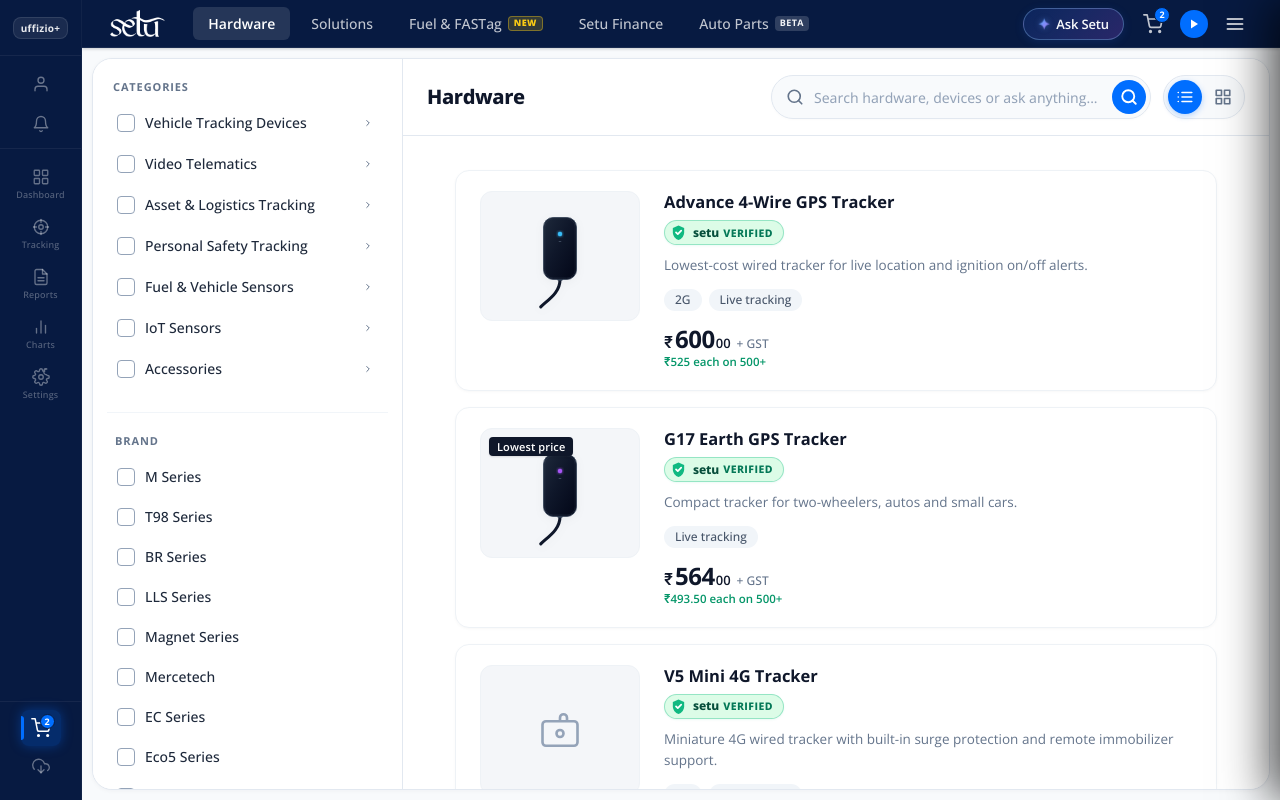
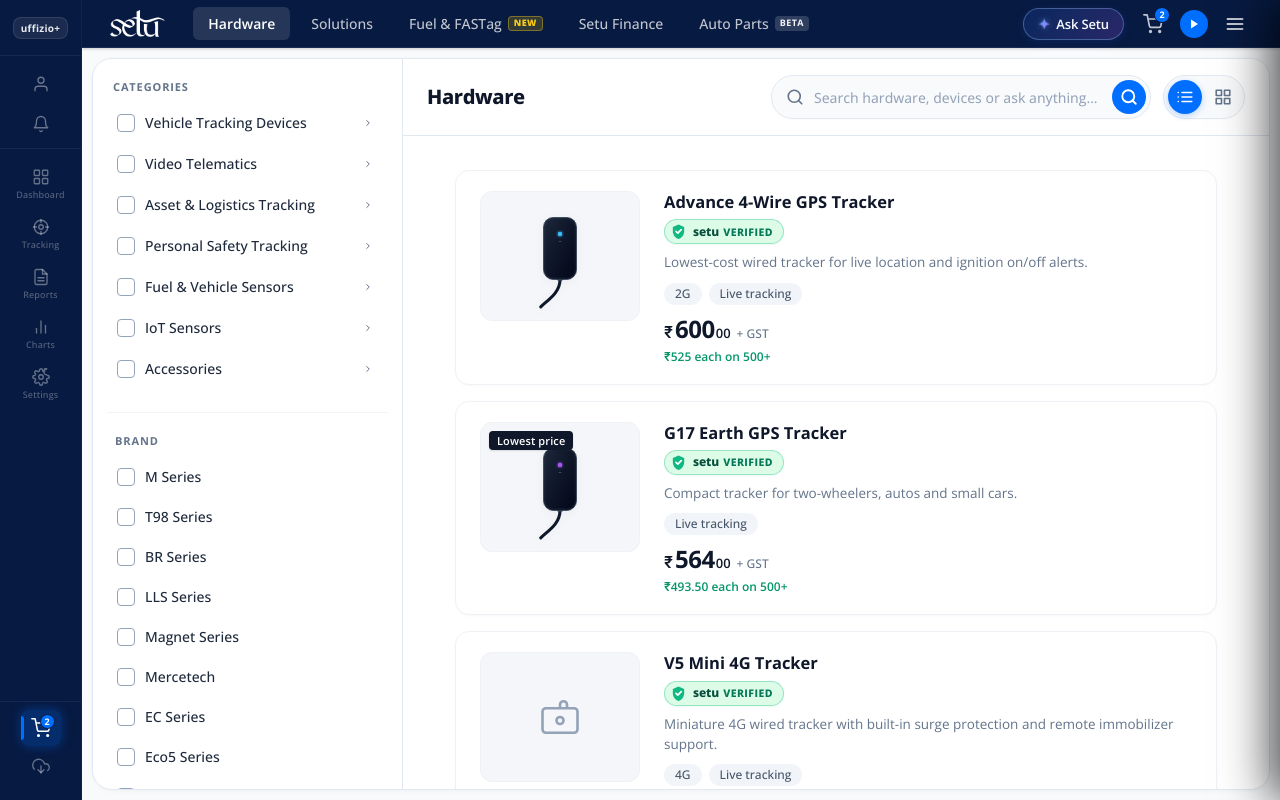
Before and after one commit to kinjal106/setu, a React (Vite) app: page /hardware in a window 1280 px wide. Built offline with nearby package versions, Linux system fonts and the light colour scheme.

Commit message:
style(hardware): optimize top and bottom spacing between product details, pricing, and quantity discount

```diff
--- a/src/pages/Hardware/Hardware.css
+++ b/src/pages/Hardware/Hardware.css
@@ -631,15 +631,15 @@
   font-size: 16.5px;
   font-weight: 700;
   color: #0F172A;
-  margin: 0 0 7px 0;
+  margin: 0 0 6px 0;
   line-height: 1.35;
 }
 
 .pcard-ref__desc {
   font-size: 13.5px;
   color: #64748B;
-  line-height: 1.55;
-  margin: 0 0 13px 0;
+  line-height: 1.5;
+  margin: 0 0 10px 0;
   display: -webkit-box;
   -webkit-line-clamp: 2;
   -webkit-box-orient: vertical;
@@ -653,7 +653,7 @@
   align-items: center;
   flex-wrap: wrap;
   gap: 7px;
-  margin: 0 0 16px 0;
+  margin: 0 0 12px 0;
 }
 
 .pcard-ref__tag-pill {
@@ -673,7 +673,7 @@
   margin-top: auto;
   display: flex;
   flex-direction: column;
-  gap: 2px;
+  gap: 6px;
 }
 
 .pcard-ref__price-row {
@@ -715,7 +715,7 @@
 }
 
 .pcard-ref__bulk-tier {
-  font-size: 11.5px;
+  font-size: 12px;
   font-weight: 600;
   color: #059669;
   line-height: 1.25;
@@ -724,7 +724,7 @@
 /* Verified row (positioned below product title) */
 .pcard-ref__verified-row,
 .pcard-grid__verified-row {
-  margin: 0 0 10px 0;
+  margin: 0 0 8px 0;
   display: flex;
   align-items: center;
 }
@@ -773,7 +773,7 @@
   justify-content: center;
   padding: 12px;
   box-sizing: border-box;
-  margin-bottom: 16px;
+  margin-bottom: 12px;
 }
 
 .pcard-grid__badge {
@@ -832,7 +832,7 @@
   font-size: 15.5px;
   font-weight: 700;
   color: #0F172A;
-  margin: 0 0 7px 0;
+  margin: 0 0 6px 0;
   line-height: 1.4;
 }
 
@@ -840,7 +840,7 @@
   font-size: 12.5px;
   color: #64748B;
   line-height: 1.5;
-  margin: 0 0 13px 0;
+  margin: 0 0 10px 0;
   display: -webkit-box;
   -webkit-line-clamp: 2;
   -webkit-box-orient: vertical;
@@ -852,7 +852,7 @@
   align-items: center;
   flex-wrap: wrap;
   gap: 6px;
-  margin-bottom: 16px;
+  margin-bottom: 12px;
 }
 
 .pcard-grid__tag-pill {
@@ -867,11 +867,11 @@
 
 .pcard-grid__footer {
   margin-top: auto;
-  padding-top: 13px;
+  padding-top: 10px;
   border-top: 1px solid #F1F5F9;
   display: flex;
   flex-direction: column;
-  gap: 2px;
+  gap: 6px;
 }
 
 /* Empty state */
--- a/src/pages/SetuHome/SetuHome.css
+++ b/src/pages/SetuHome/SetuHome.css
@@ -2183,7 +2183,7 @@
   font-size: 11px;
   font-weight: 600;
   color: #059669;
-  margin-top: 2px;
+  margin-top: 4px;
 }
 
 .featured-product-card__cart-btn {
```
